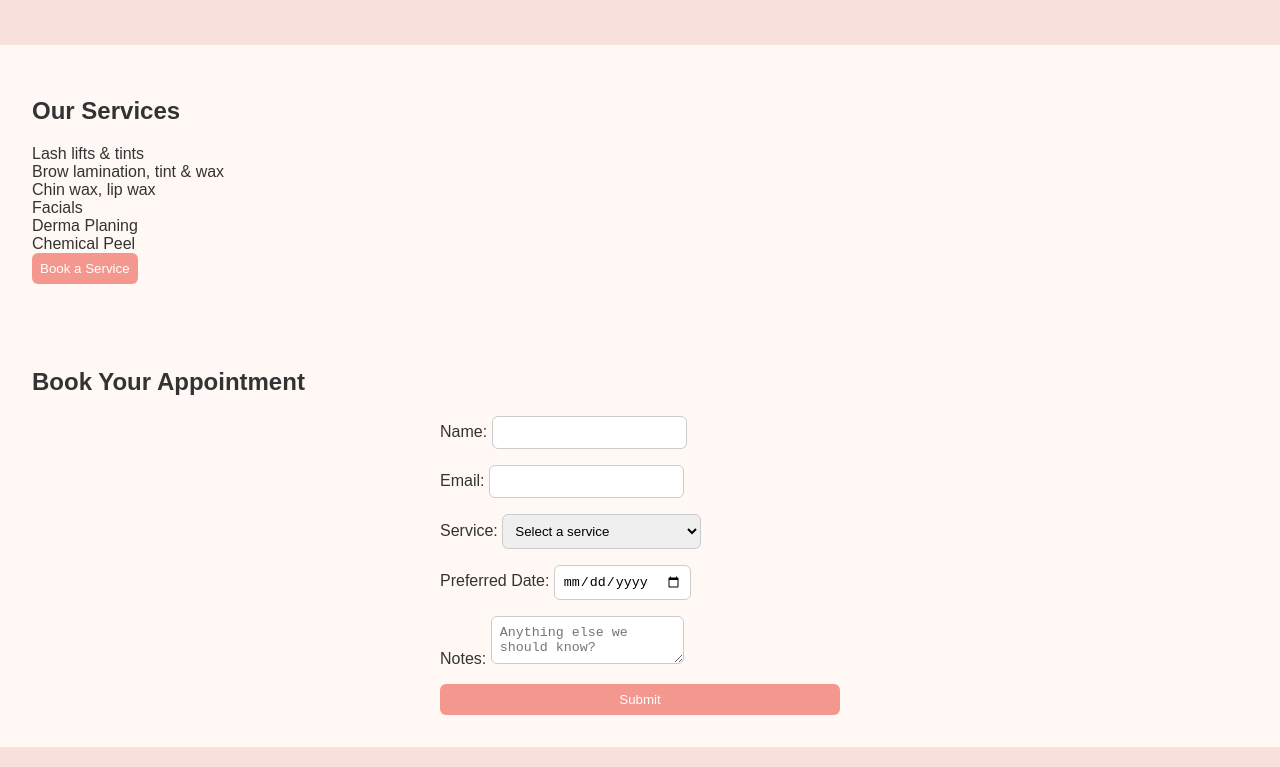
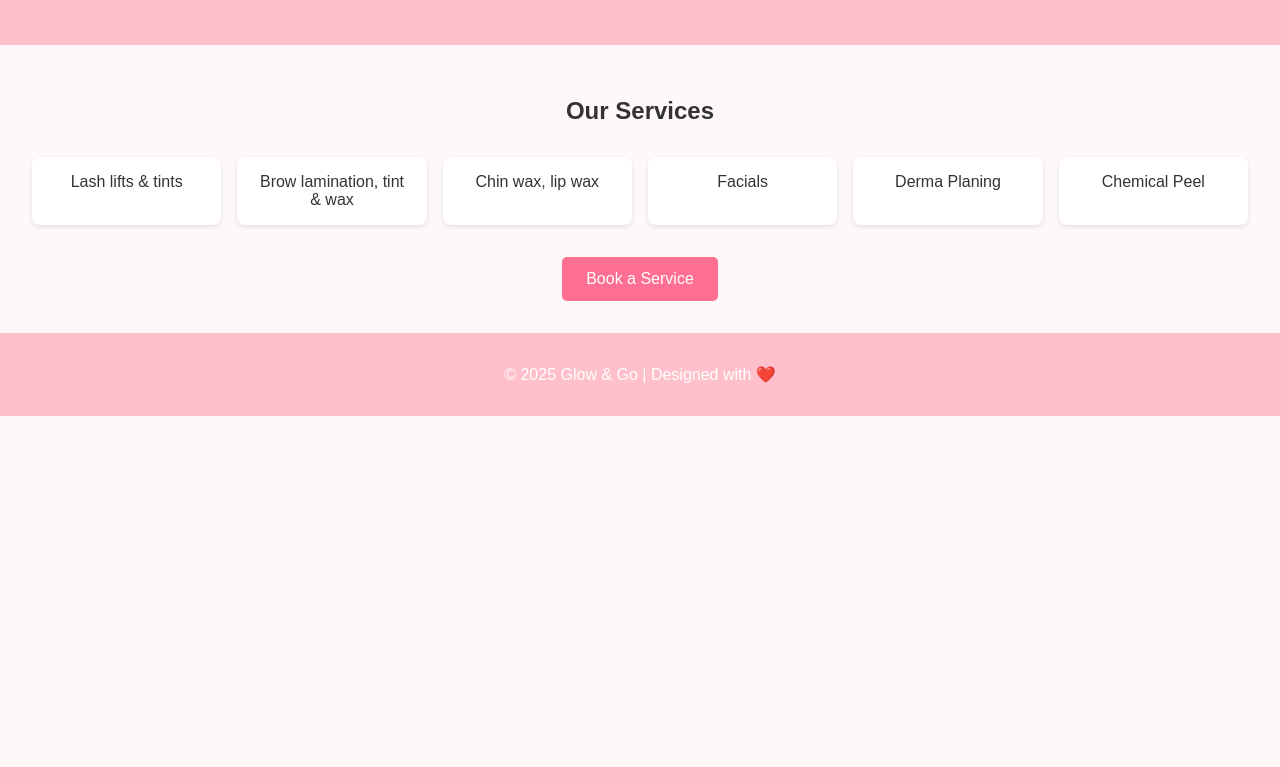
Before and after one commit to carrjose27/maria-esthi, a plain HTML site: page esthetician-site/index.html in a window 1280 px wide. Shown: the part 128-895 px from the top of the page. After the commit the page ends 800 px from the top, so only its background shows below. Drawn offline with Linux system fonts and the light colour scheme.

Commit message:
Update styles.css

```diff
--- a/esthetician-site/styles.css
+++ b/esthetician-site/styles.css
@@ -1,72 +1,83 @@
 body {
-  font-family: Arial, sans-serif;
+  font-family: 'Arial', sans-serif;
   margin: 0;
-  background: #fff8f5;
+  background: #fff8f8;
   color: #333;
 }
 
 header {
   text-align: center;
   padding: 2rem;
-  background: #f8e1dc;
+  background: #ffc0cb;
+  color: white;
 }
 
 h1 {
   margin-bottom: 0.5rem;
 }
 
-section {
+.services {
   padding: 2rem;
+  text-align: center;
 }
 
-.service-grid {
+.service-list {
   display: grid;
   grid-template-columns: repeat(auto-fit, minmax(180px, 1fr));
   gap: 1rem;
+  margin: 2rem 0;
 }
 
-.service-card {
-  background: #fff;
-  border-radius: 10px;
+.service {
   padding: 1rem;
-  text-align: center;
-  cursor: pointer;
-  transition: 0.3s ease;
-  border: 1px solid #f2d4cf;
+  background: white;
+  border-radius: 8px;
+  box-shadow: 0 2px 5px rgba(0,0,0,0.1);
 }
 
-.service-card:hover {
-  background: #f8e1dc;
+button {
+  padding: 0.8rem 1.5rem;
+  border: none;
+  border-radius: 5px;
+  background: #ff6f91;
+  color: white;
+  cursor: pointer;
+  font-size: 1rem;
+}
+
+button:hover {
+  background: #ff3b6d;
+}
+
+.form-section {
+  display: none;
+  padding: 2rem;
+  background: #fff0f5;
 }
 
 form {
+  max-width: 400px;
+  margin: 0 auto;
   display: flex;
   flex-direction: column;
-  gap: 1rem;
-  max-width: 400px;
-  margin: auto;
 }
 
-input, select, textarea, button {
-  padding: 0.5rem;
-  border-radius: 6px;
-  border: 1px solid #ccc;
+label {
+  margin-bottom: 1rem;
+  font-size: 0.9rem;
 }
 
-button {
-  background: #f4978e;
-  color: #fff;
-  border: none;
-  cursor: pointer;
-}
-
-button:hover {
-  background: #f08080;
+input, select, textarea {
+  width: 100%;
+  padding: 0.5rem;
+  margin-top: 0.3rem;
+  border: 1px solid #ccc;
+  border-radius: 5px;
 }
 
 footer {
   text-align: center;
   padding: 1rem;
-  font-size: 0.85rem;
-  background: #f8e1dc;
+  background: #ffc0cb;
+  color: white;
 }
```
